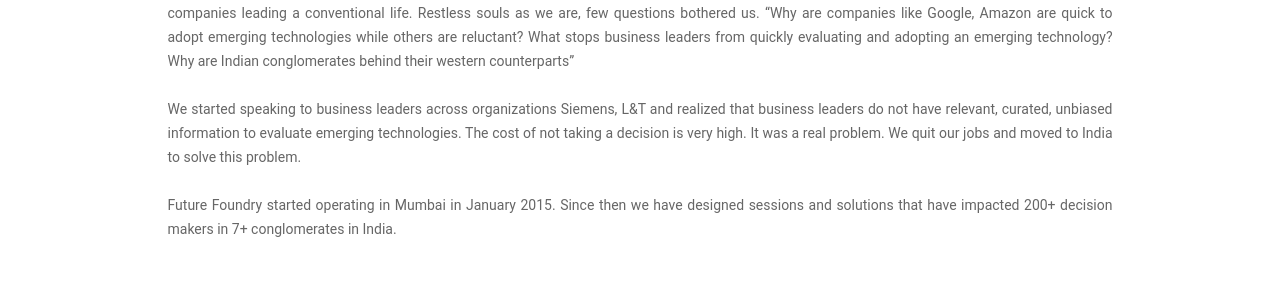
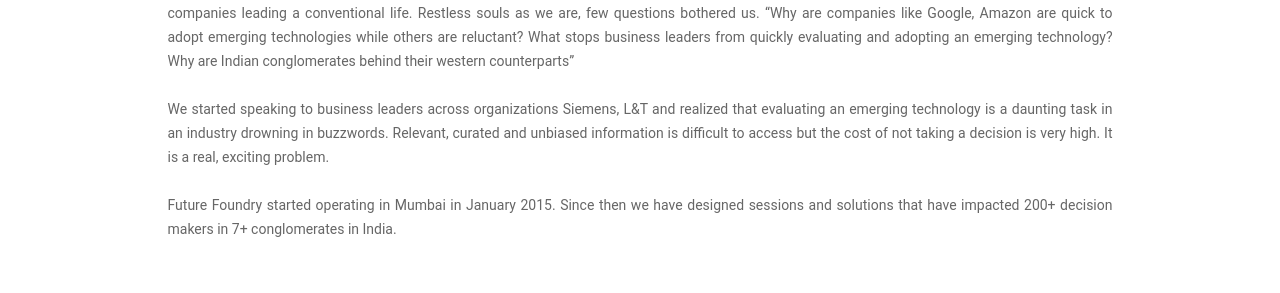
Before and after one commit to akshatkedia/fresher-foundry, a Jekyll site: the page built from about.md, in a window 1280 px wide and 900 px high, scrolled down 393 px. Shown: the part 159-452 px from the top of the window. Built offline with Jekyll 4.4.1, drawn with Linux system fonts in a browser that asks for light colours.

Commit message:
Updated About

```diff
--- a/about.md
+++ b/about.md
@@ -39,18 +39,12 @@
     link: http://www.theweek.in/content/archival/magazine/theweek/cover/to-skill-a-mocking-herd.html
   - image: "/uploads/10.jpg"
     link: http://shethepeople.tv/a-fresh-start-with-aneesha-pillai-founder-of-fresher-foundry/
-history: "Future Foundry (initially, Fresher Foundry) was born out of numerous coffee-conversations
-  in a quiet town in UK. We were working in our dream companies leading a conventional
-  life. Restless souls as we are, few questions bothered us. \"Why are companies like
-  Google, Amazon are quick to adopt emerging technologies while others are reluctant?
-  What stops business leaders from quickly evaluating and adopting an emerging technology?
-  Why are Indian conglomerates behind their western counterparts\"\n\nWe started speaking
-  to business leaders across organizations Siemens, L&T and realized that business
-  leaders do not have relevant, curated, unbiased information to evaluate emerging
-  technologies. The cost of not taking a decision is very high. It was a real problem.
-  We quit our jobs and moved to India to solve this problem. \n\nFuture Foundry started
-  operating in Mumbai in January 2015. Since then we have designed sessions and solutions
-  that have impacted 200+ decision makers in 7+ conglomerates in India."
+history: |-
+  Future Foundry (initially, Fresher Foundry) was born out of numerous coffee-conversations in a quiet town in UK. We were working in our dream companies leading a conventional life. Restless souls as we are, few questions bothered us. "Why are companies like Google, Amazon are quick to adopt emerging technologies while others are reluctant? What stops business leaders from quickly evaluating and adopting an emerging technology? Why are Indian conglomerates behind their western counterparts"
+
+  We started speaking to business leaders across organizations Siemens, L&T and realized that evaluating an emerging technology is a daunting task in an industry drowning in buzzwords. Relevant, curated and unbiased information is difficult to access but the cost of not taking a decision is very high. It is a real, exciting problem.
+
+  Future Foundry started operating in Mumbai in January 2015. Since then we have designed sessions and solutions that have impacted 200+ decision makers in 7+ conglomerates in India.
 approach:
 culture:
 layout: about
```
